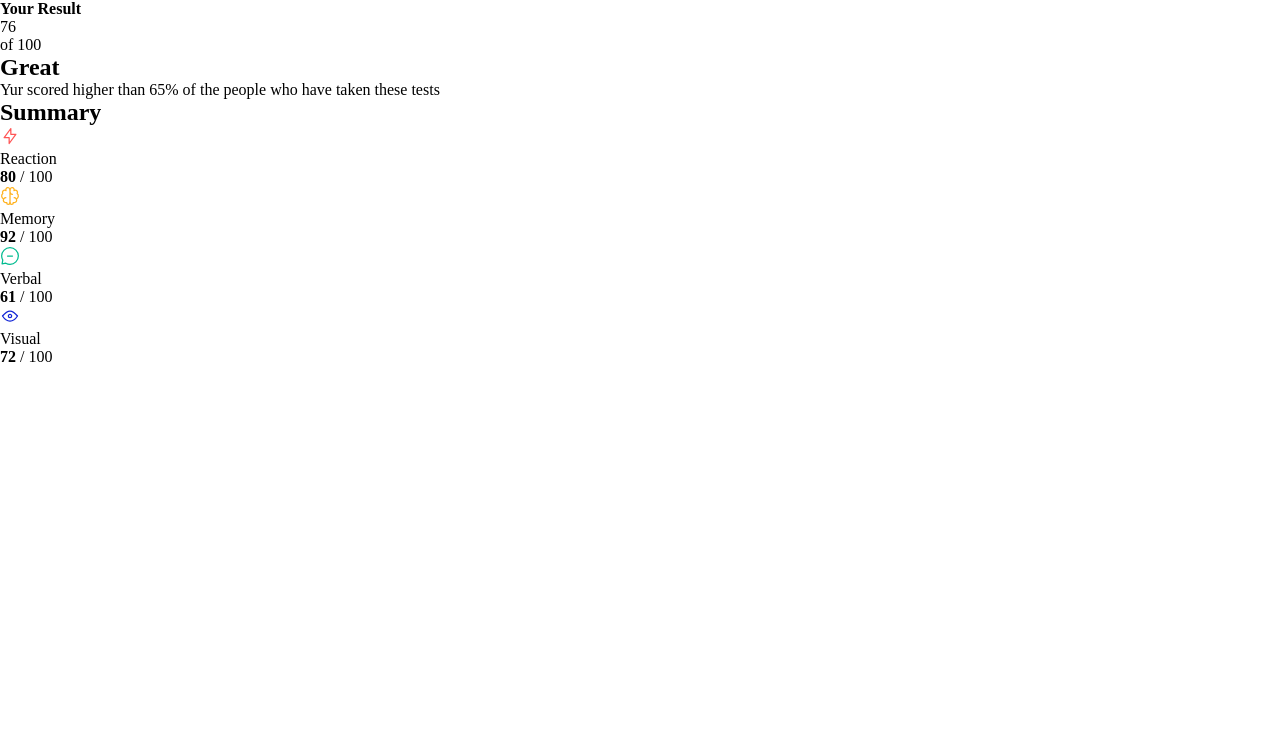
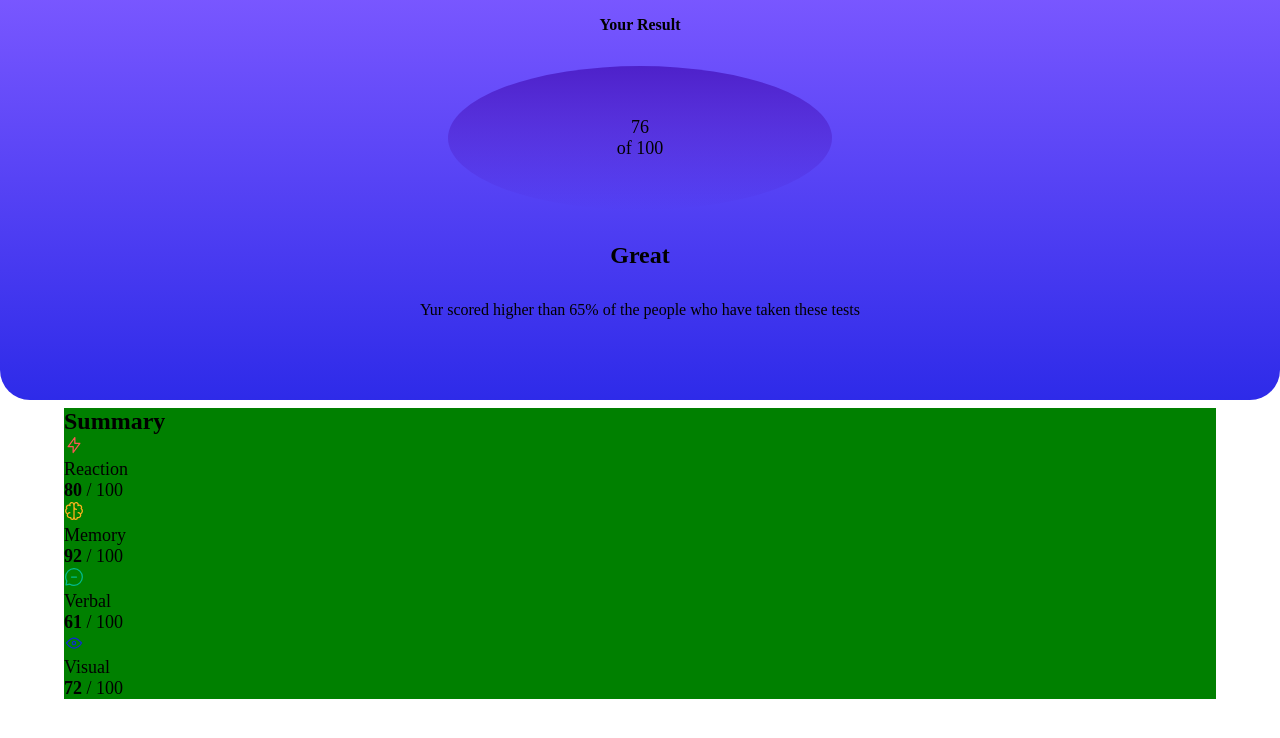
Before and after one commit to rusjah/result-summery, a plain HTML site: page index.html in a window 1280 px wide. Drawn offline with Linux system fonts and the light colour scheme.

Commit message:
add created variable for colors and added style for body and container

```diff
--- a/style.css
+++ b/style.css
@@ -3,3 +3,67 @@
     margin: 0;
     box-sizing: border-box;
 }
+
+body {
+    height: 100vh;
+    width: 100vw;
+    --result-bg-start: hsl(252, 100%, 67%);
+    --result-bg-end: hsl(241, 81%, 54%);
+    --circle-bg-start: hsla(256, 72%, 46%, 1);
+    --cirle-bg-end: hsla(241, 72%, 46%, 0);
+
+    --white: hsl(0, 0%, 100%);
+    --pale-blue: hsl(221, 100%, 96%);
+    --light-avender: hsl(241, 100%, 89%);
+    --dark-gray-blue: hsl(224, 30%, 27%);
+
+    font-family: 'Hanken Grotesk';
+}
+
+p {
+    font-size: 18px;
+}
+
+.container {
+    width: 100%;
+    height: 100%;
+    display: flex;
+    flex-direction: column;
+    justify-content: flex-start;
+    align-items: center;
+    gap: 1vh;
+
+}
+
+.result {
+    width: 100%;
+    height: 50%;
+    display: flex;
+    flex-direction: column;
+    align-items: center;
+    gap: 4vh;
+    background: linear-gradient( var(--result-bg-start),  var(--result-bg-end));
+    padding: 2vh;
+    border-bottom-left-radius: 30px;
+    border-bottom-right-radius: 30px;
+}
+
+h3 {
+    color: var(--light-avender);
+}
+
+.circle {
+    width: 30vw;
+    height: 18vh;
+    border-radius: 50%;
+    background: linear-gradient(var(--circle-bg-start), var(--cirle-bg-end));
+    display: flex;
+    flex-direction: column;
+    justify-content: center;
+    align-items: center;
+}
+
+.summery {
+    width: 90%;
+    background-color: green;
+}
```
